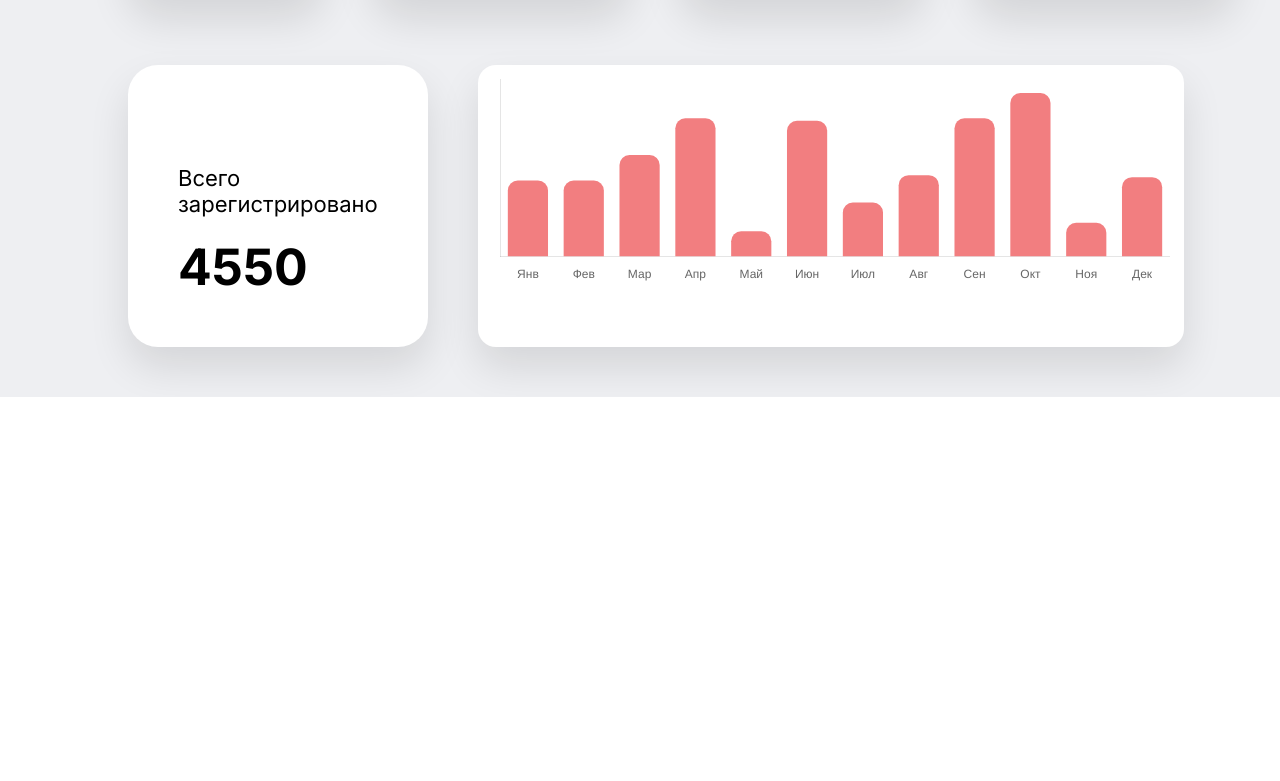
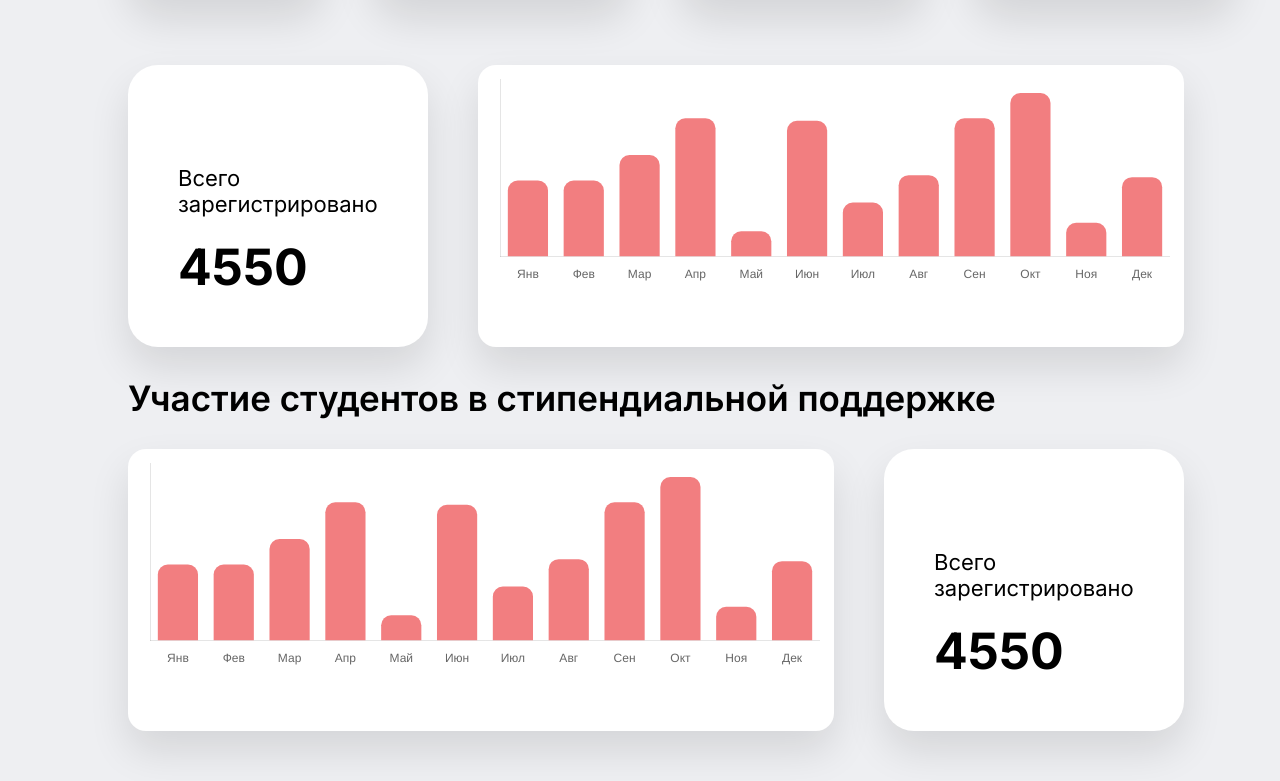
Before and after one commit to at3rasu/summer-practice, a React (Create React App) app in the folder client/: page /Statistics in a window 1280 px wide. Shown: the part 499-1280 px from the top of the page. Before the commit the page ends 896 px from the top, so only its background shows below. Built offline with nearby package versions, Linux system fonts and the light colour scheme.

Commit message:
fix dataset

```diff
--- a/client/src/pages/statistics/Statistics.jsx
+++ b/client/src/pages/statistics/Statistics.jsx
@@ -50,6 +50,18 @@ export const Statistics = () => {
                         <TableStudent />
                     </div> */}
                 </div>
+                <span className={styles.title}>
+                    <h1>Участие студентов в стипендиальной поддержке</h1>
+                </span>
+                <div className={styles.chart}>
+                    <div className={styles.table}>
+                        <ChartRegister />
+                        <div className={styles.gridReg}>
+                            <p>Всего зарегистрировано</p>
+                            <h1>4550</h1>
+                        </div>
+                    </div>
+                </div>
             </div>
         </div>
     )
```
